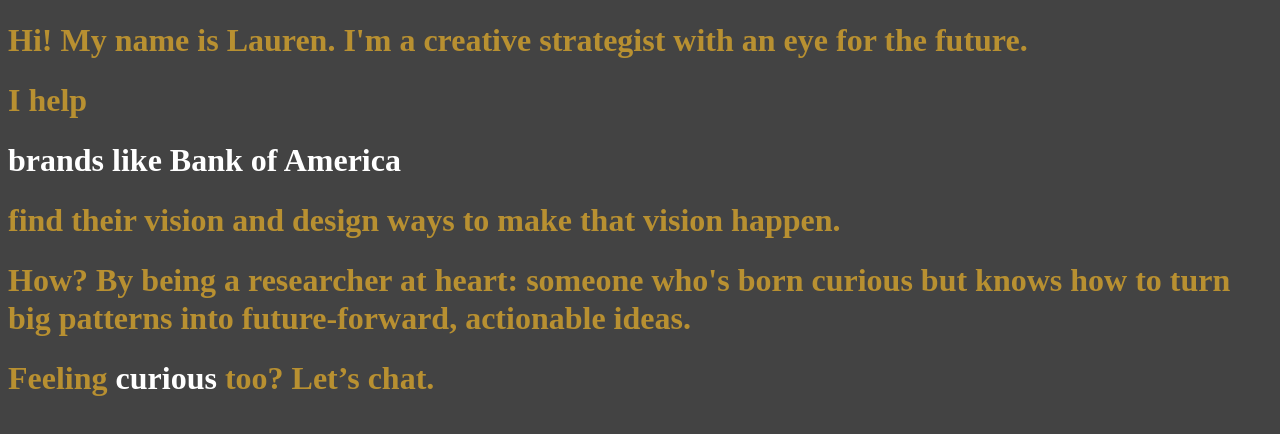
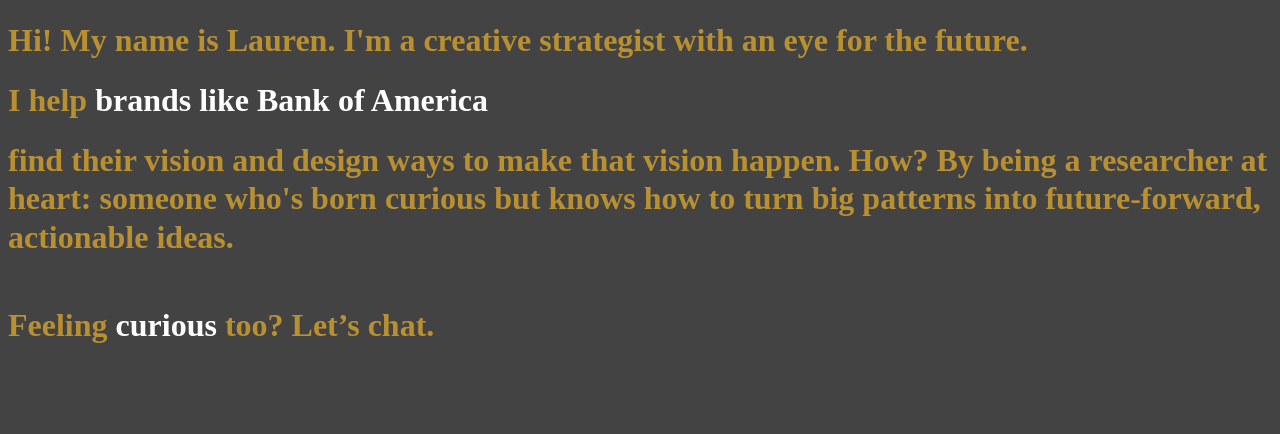
Before and after one commit to afharrington/lauren-portfolio, a Gatsby site: page / in a window 1280 px wide. Built offline with nearby package versions, Linux system fonts and the light colour scheme; Gatsby itself is replaced by a stand-in of ours.

Commit message:
Changed styles for changing text

```diff
--- a/src/pages/components/Brand/index.js
+++ b/src/pages/components/Brand/index.js
@@ -2,7 +2,7 @@ import React from 'react'
 import './brand.scss';
 
 const Brand = ({ brand }) => (
-  <h1 className='brand'>{brand}</h1>
+  <div className='brand'>{brand}</div>
 )
 
 export default Brand;
--- a/src/pages/home.scss
+++ b/src/pages/home.scss
@@ -18,3 +18,7 @@ h1 {
   line-height: 1.2 !important;
   margin-bottom: 0px !important;
 }
+
+.contact-section {
+  margin-top: 50px;
+}
--- a/src/pages/index.js
+++ b/src/pages/index.js
@@ -42,14 +42,11 @@ class Home extends Component {
           <h1>Hi! My name is Lauren. I'm a creative strategist with an eye for the future.</h1>
         </div>
         <div className='home-section'>
-          <h1>I help</h1>{this.renderBrands()}
-          <h1>find their vision and design ways to make that vision happen.</h1>
-        </div>
-        <div className='home-section'>
-          <h1>How? By being a researcher at heart: someone who's born curious but knows how to turn big patterns into future-forward, actionable ideas.
+          <h1>I help {this.renderBrands()}</h1>
+          <h1>find their vision and design ways to make that vision happen. How? By being a researcher at heart: someone who's born curious but knows how to turn big patterns into future-forward, actionable ideas.
           </h1>
         </div>
-        <div className='home-section'>
+        <div className='contact-section'>
           <h1>Feeling <span>curious</span> too? Let’s chat.
           </h1>
         </div>
```
